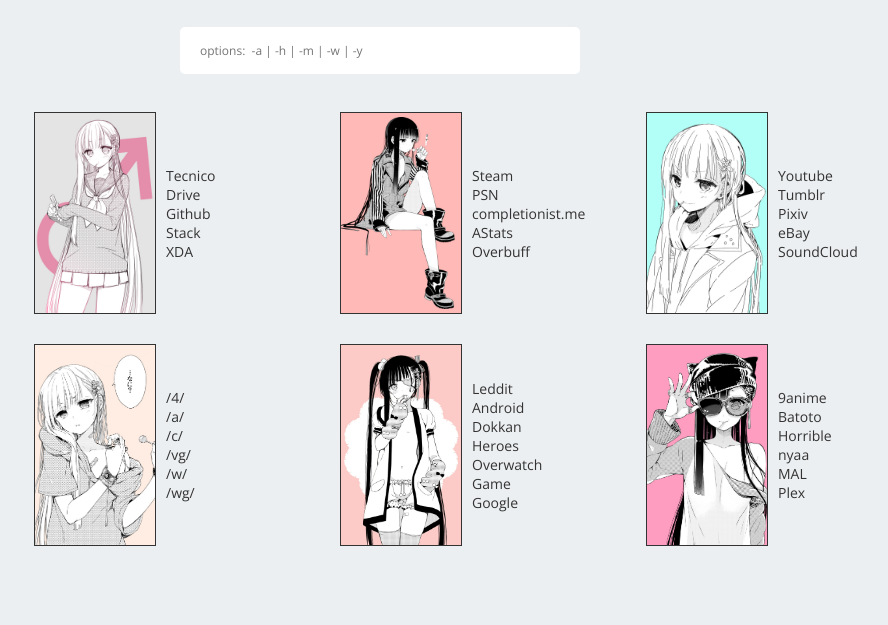
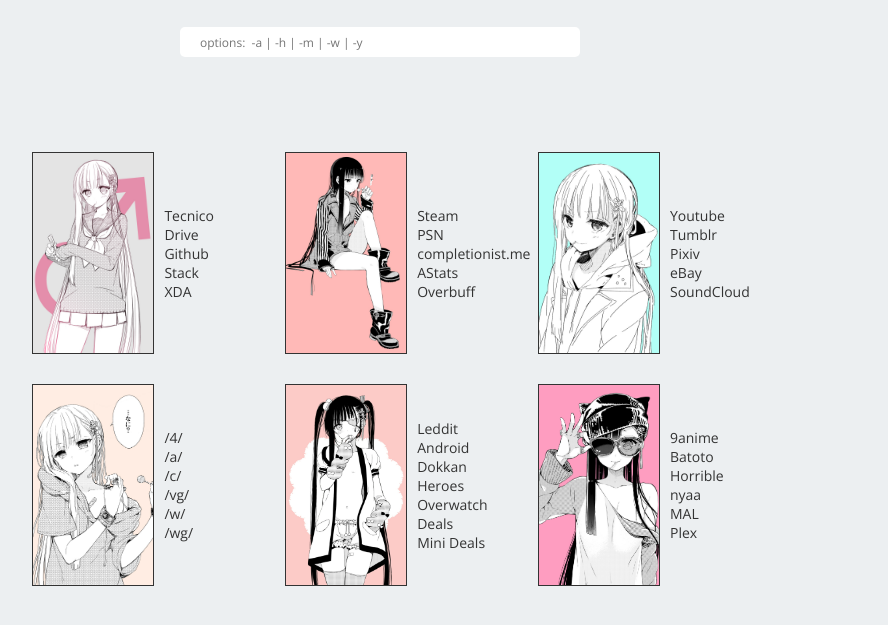
Before and after one commit to ayydany/thankful, a plain HTML site: page index.html in a window 1280 px wide. Shown: the part 103-728 px from the top of the page, without its empty margins (260-1148 px from the left). Drawn offline with nearby package versions, Linux system fonts and the light colour scheme.

Commit message:
changed main display to using flexed elements.

```diff
--- a/index.html
+++ b/index.html
@@ -16,7 +16,7 @@
 
 		<div id=mainframe>
 			<div class=linkblock>
-				<img class="image" src="res/img1.jpg" alt="cute" border="1" style="display: inline;">
+				<img class="image" src="res/img1.jpg" alt="cute" border="1">
 				<ul>
 					<li><a href="https://tecnico.ulisboa.pt/">Tecnico</a></li>
 					<li><a href="https://drive.google.com/drive/my-drive">Drive</a></li>
@@ -26,7 +26,7 @@
 				</ul>
 			</div>
 			<div class=linkblock>
-				<img class="image" src="res/img2.jpg" alt="cute" border="1" style="display: inline;">
+				<img class="image" src="res/img2.jpg" alt="cute" border="1">
 				<ul>
 					<li><a href="http://steamcommunity.com/id/DanyBoss/">Steam</a></li>
 					<li><a href="https://psnprofiles.com/DanyBoss">PSN</a></li>
@@ -36,7 +36,7 @@
 				</ul>
 			</div>
 			<div class=linkblock>
-				<img class="image" src="res/img3.jpg" alt="cute" border="1" style="display: inline;">
+				<img class="image" src="res/img3.jpg" alt="cute" border="1">
 				<ul>
 					<li><a href="https://www.youtube.com/">Youtube</a></li>
 					<li><a href="http://www.tumblr.com">Tumblr</a></li>
@@ -47,7 +47,7 @@
 
 			</div>
 			<div class=linkblock>
-				<img class="image" src="res/img4.jpg" alt="cute" border="1" style="display: inline;">
+				<img class="image" src="res/img4.jpg" alt="cute" border="1">
 				<ul>
 					<li><a href="https://www.4chan.org/">/4/</a></li>
 					<li><a href="https://www.4chan.org/a/">/a/</a></li>
@@ -58,19 +58,19 @@
 				</ul>
 			</div>
 			<div class=linkblock>
-				<img class="image" src="res/img5.jpg" alt="cute" border="1" style="display: inline;">
+				<img class="image" src="res/img5.jpg" alt="cute" border="1">
 				<ul>
 					<li><a href="https://www.reddit.com/">Leddit</a></li>
 					<li><a href="https://www.reddit.com/r/androidapps">Android</a></li>
 					<li><a href="https://www.reddit.com/r/DBZDokkanBattle">Dokkan</a></li>
 					<li><a href="https://www.reddit.com/r/FireEmblemHeroes//">Heroes</a></li>
 					<li><a href="https://www.reddit.com/r/overwatch/">Overwatch</a></li>
-					<li><a href="https://www.reddit.com/r/GameDeals/">Game</a></li>
-					<li><a href="https://www.reddit.com/r/googleplaydeals/">Google</a></li>
+					<li><a href="https://www.reddit.com/r/GameDeals/">Deals</a></li>
+					<li><a href="https://www.reddit.com/r/googleplaydeals/">Mini Deals</a></li>
 				</ul>
 			</div>
 			<div class=linkblock>
-				<img class="image" src="res/img6.jpg" alt="cute" border="1" style="display: inline;">
+				<img class="image" src="res/img6.jpg" alt="cute" border="1">
 				<ul>
 					<li><a href="https://9anime.is/">9anime</a></li>
 					<li><a href="http://bato.to/">Batoto</a></li>
--- a/style.css
+++ b/style.css
@@ -10,7 +10,8 @@
 
 body {
 	user-select:none;
-
+	display: flex;
+	flex-direction: column;
 	background-color: var(--main-bg-color);
 }
 
@@ -61,10 +62,13 @@ body {
 }
 
 #mainframe {
-	text-align: center;
-	position: absolute;
-	top: 25%;
-	left:15%;
+	margin-top: 5%;
+	width: 60%;
+	display: inline-flex;
+	flex-wrap: wrap;
+	align-self: center;
+	justify-content: space-around;
+	align-content: center;
 }
 
 .image {
@@ -78,9 +82,9 @@ body {
 }
 
 .linkblock {
+	width: 25%;
 	display: inline-flex;
 	margin: 15px 15px 15px 15px;
-	width: 25%;
 }
 
 .linkblock li {
```
